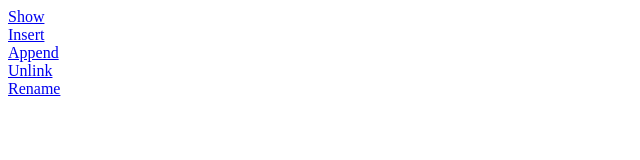
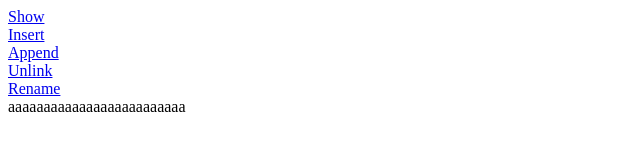
Before and after one commit to Dung2509/index.js, a website: page index.html in a window 1280 px wide. Shown: the whole page, without its empty margins (0-640 px from the left). Drawn offline with Linux system fonts and the light colour scheme.

Commit message:
Merge remote-tracking branch 'github/master'

```diff
--- a/index.html
+++ b/index.html
@@ -10,6 +10,6 @@
 <a href="append"> Append </a><br>
 <a href="unlink"> Unlink </a><br>
 <a href="rename"> Rename </a><br>
-
+<a>aaaaaaaaaaaaaaaaaaaaaaaaa</a>
 </body>
 </html>
```
